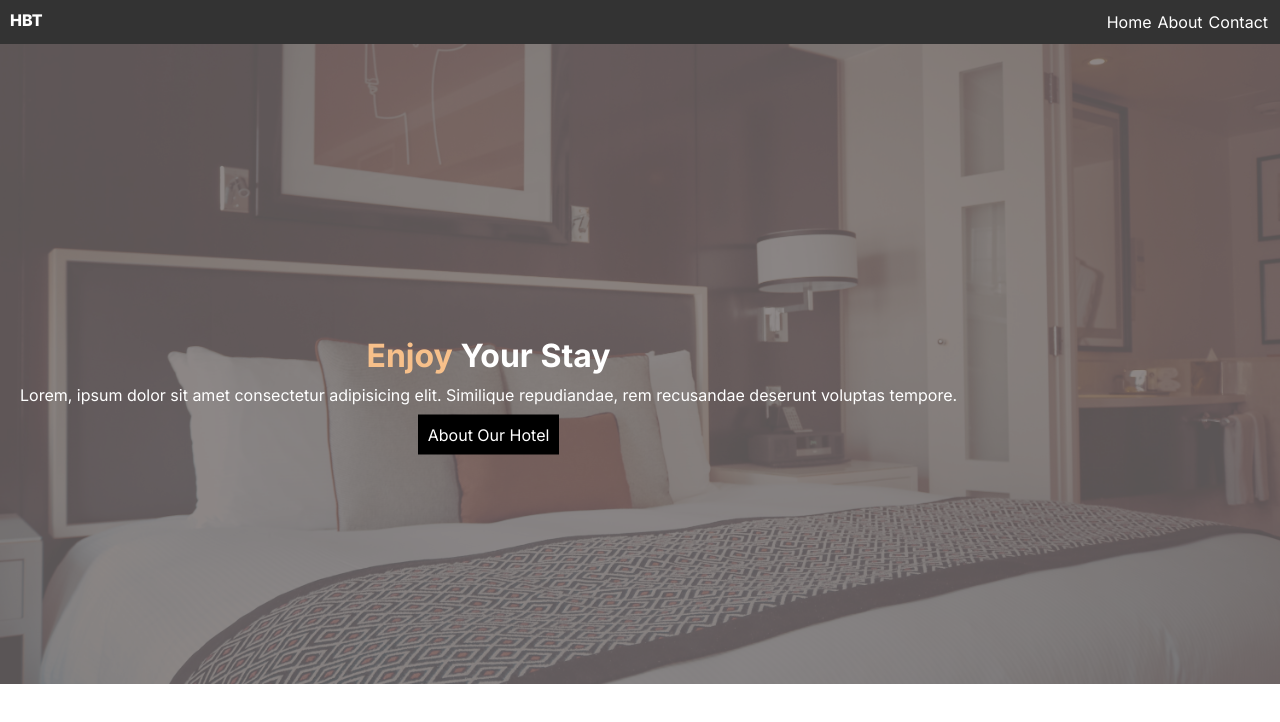
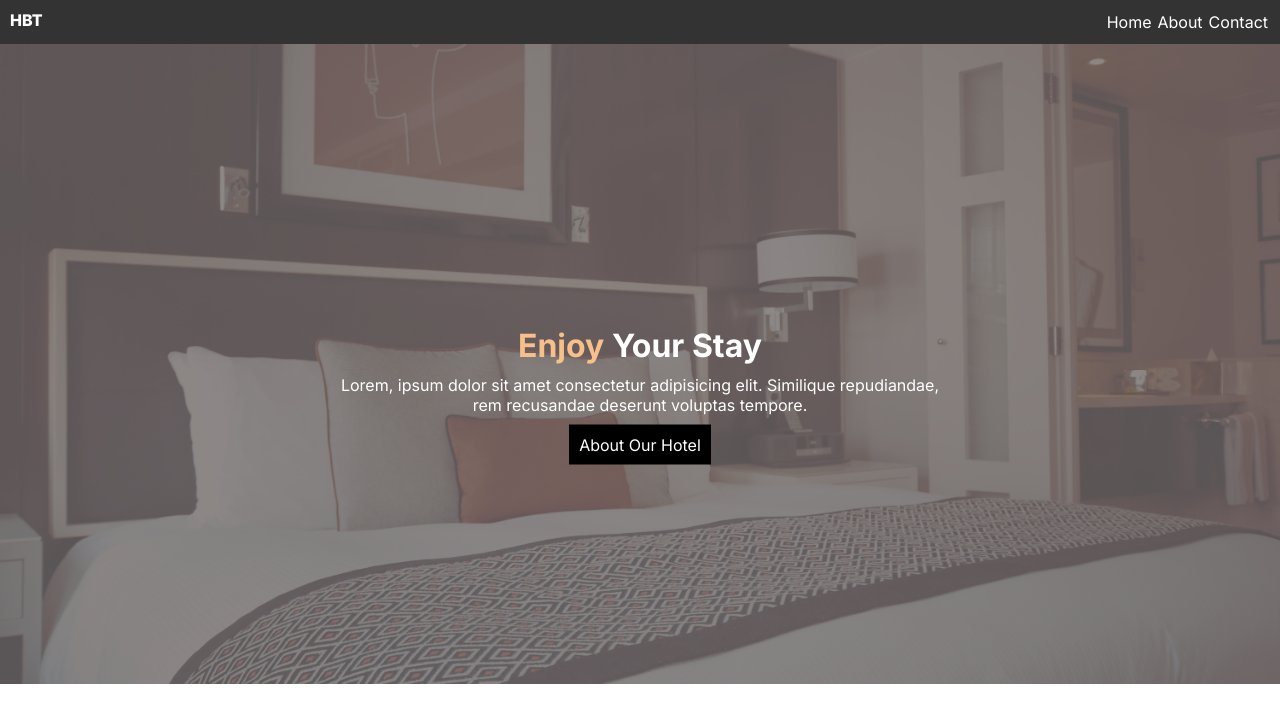
Before and after one commit to kiyimba1/theforgehotel, a Next.js app: page / in a window 1280 px wide. Shown: the top 722 px of the page. Built offline with nearby package versions, Linux system fonts and the light colour scheme.

Commit message:
Fixed text content to center

```diff
--- a/app/ui/HeroBarnner/hero.module.css
+++ b/app/ui/HeroBarnner/hero.module.css
@@ -25,11 +25,12 @@
 .heroText {
 	position: absolute;
 	top: 50%;
+	left: 50%;
 	display: flex;
 	flex-direction: column;
 	padding: 20px;
 	text-align: center;
-	transform: translate(0, -50%);
+	transform: translate(-50%, -50%);
 }
 
 .title {
```
